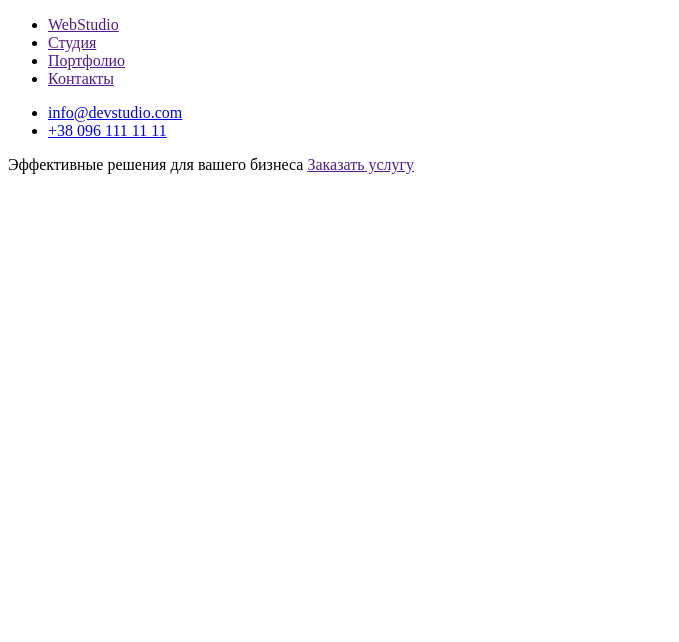
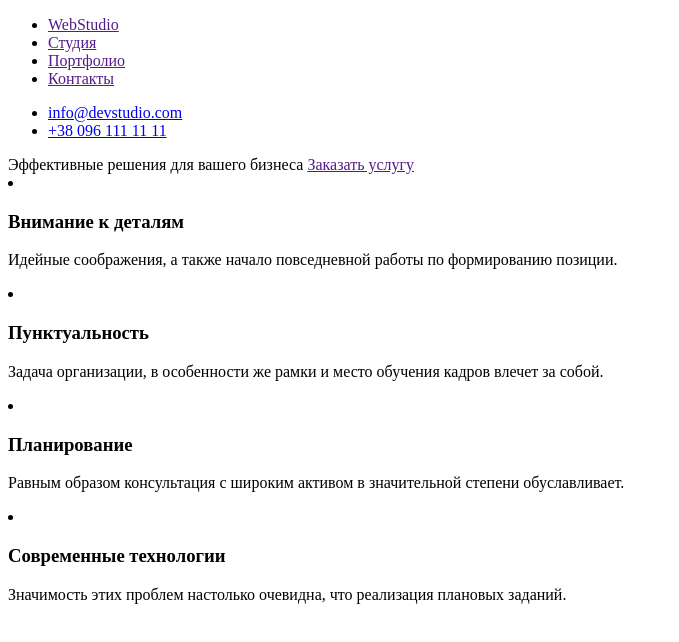
Before and after one commit to NadiaEismont/goit-markup-hw-01, a plain HTML site: page index.html in a window 1280 px wide. Shown: the whole page, without its empty margins (0-679 px from the left). Drawn offline with Linux system fonts and the light colour scheme.

Commit message:
Update index.html

```diff
--- a/index.html
+++ b/index.html
@@ -35,6 +35,26 @@
       <a href="">Заказать услугу</a>
     </section>
     </div>
+    <section>
+        <ur>
+            <li>
+                <h3>Внимание к деталям</h3>
+                <p>Идейные соображения, а также начало повседневной работы по формированию позиции.</p>
+            </li>
+            <li>
+                <h3>Пунктуальность</h3>
+                <p>Задача организации, в особенности же рамки и место обучения кадров влечет за собой.</p>
+            </li>
+            <li>
+                <h3>Планирование</h3>
+                <p>Равным образом консультация с широким активом в значительной степени обуславливает.</p>
+            </li>
+            <li>
+                <h3>Современные технологии</h3>
+                <p>Значимость этих проблем настолько очевидна, что реализация плановых заданий.</p>
+            </li>
+        </ur>
+    </section>
 </main>
 <footer>
     <!--copyrihgting-->
```
